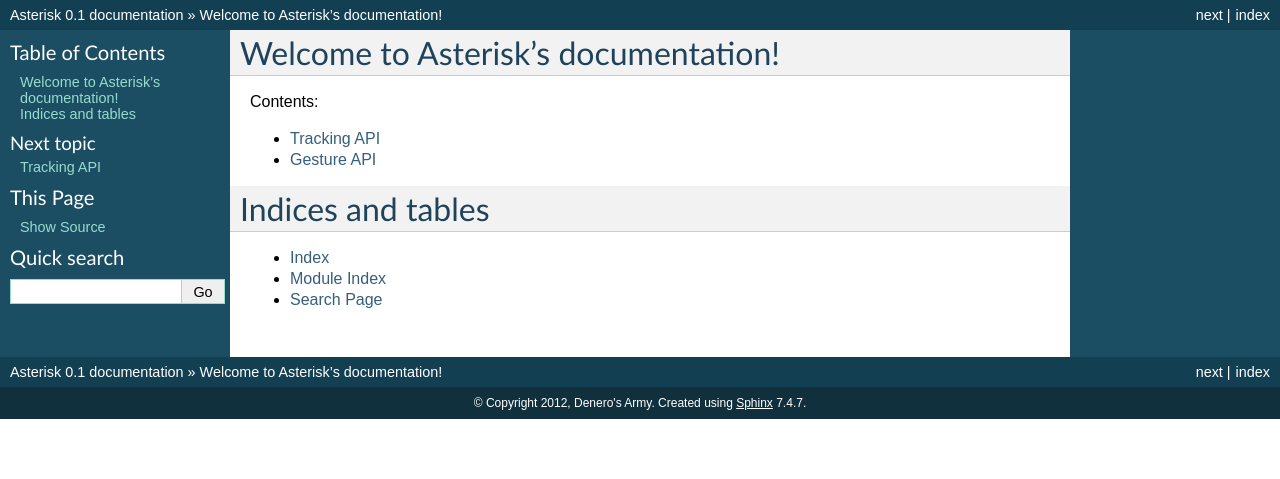
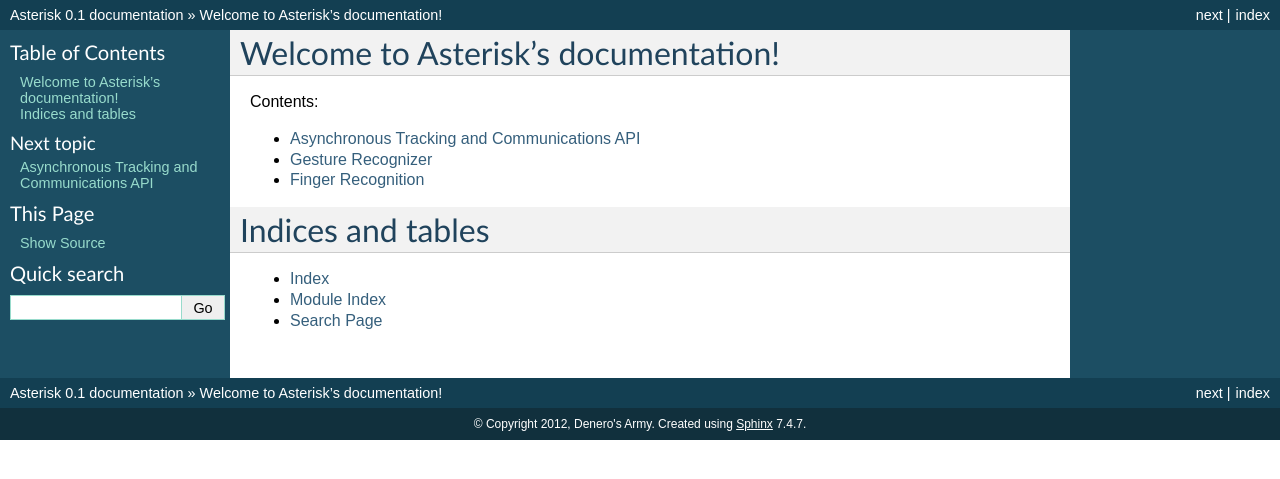
Before and after one commit to richzeng/asterisk, a Sphinx documentation site: the page built from doc/source/index.rst, in a window 1280 px wide. Shown: the top 479 px of the page. Built offline with Sphinx 7.4.7, drawn with Linux system fonts in a browser that asks for light colours.

Commit message:
Documentation update

```diff
--- /dev/null
+++ b/doc/source/finger.rst
@@ -0,0 +1,5 @@
+Finger Recognition
+==================
+
+.. automodule:: fingertracker
+   :members:
--- a/doc/source/gesture.rst
+++ b/doc/source/gesture.rst
@@ -1,5 +1,5 @@
-Gesture API
-=================
+Gesture Recognizer
+==================
 
 .. automodule:: gesture
    :members:
--- a/doc/source/index.rst
+++ b/doc/source/index.rst
@@ -13,6 +13,7 @@ Contents:
 
    tracking
    gesture
+   finger
 
 Indices and tables
 ==================
--- a/doc/source/tracking.rst
+++ b/doc/source/tracking.rst
@@ -1,5 +1,5 @@
-Tracking API
-============
+Asynchronous Tracking and Communications API
+============================================
 
 .. automodule:: tracking
    :members:
```
